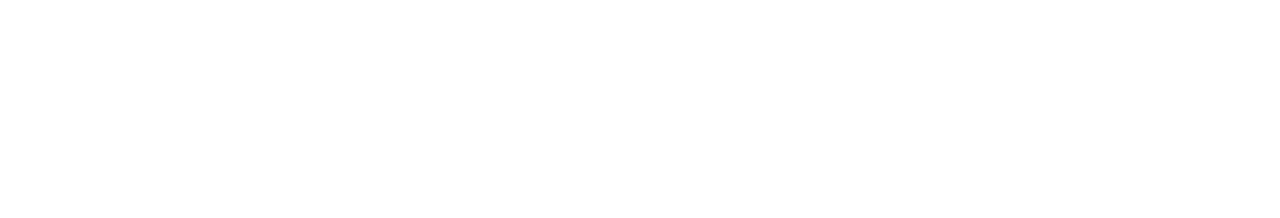
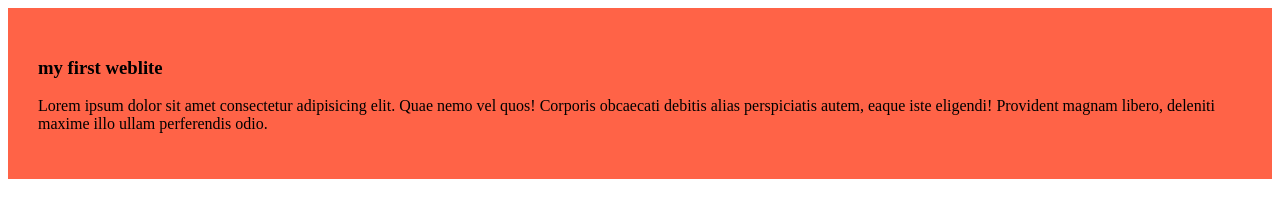
Before and after one commit to alauddin0460/my-first-simple-website, a plain HTML site: page index.html in a window 1280 px wide. Drawn offline with Linux system fonts and the light colour scheme.

Commit message:
my first commit

```diff
--- a/index.html
+++ b/index.html
@@ -4,8 +4,12 @@
     <meta charset="UTF-8">
     <meta name="viewport" content="width=device-width, initial-scale=1.0">
     <title>My Simple Website</title>
+    <link rel="stylesheet" href="slyles/boig.css">
 </head>
 <body>
-
+    <div>
+        <h3> my first weblite</h3>
+        <p>Lorem ipsum dolor sit amet consectetur adipisicing elit. Quae nemo vel quos! Corporis obcaecati debitis alias perspiciatis autem, eaque iste eligendi! Provident magnam libero, deleniti maxime illo ullam perferendis odio.</p>
+    </div>
 </body>
 </html>
--- /dev/null
+++ b/slyles/boig.css
@@ -0,0 +1,4 @@
+div{
+    background-color:tomato;
+    padding: 30px;
+}
```
